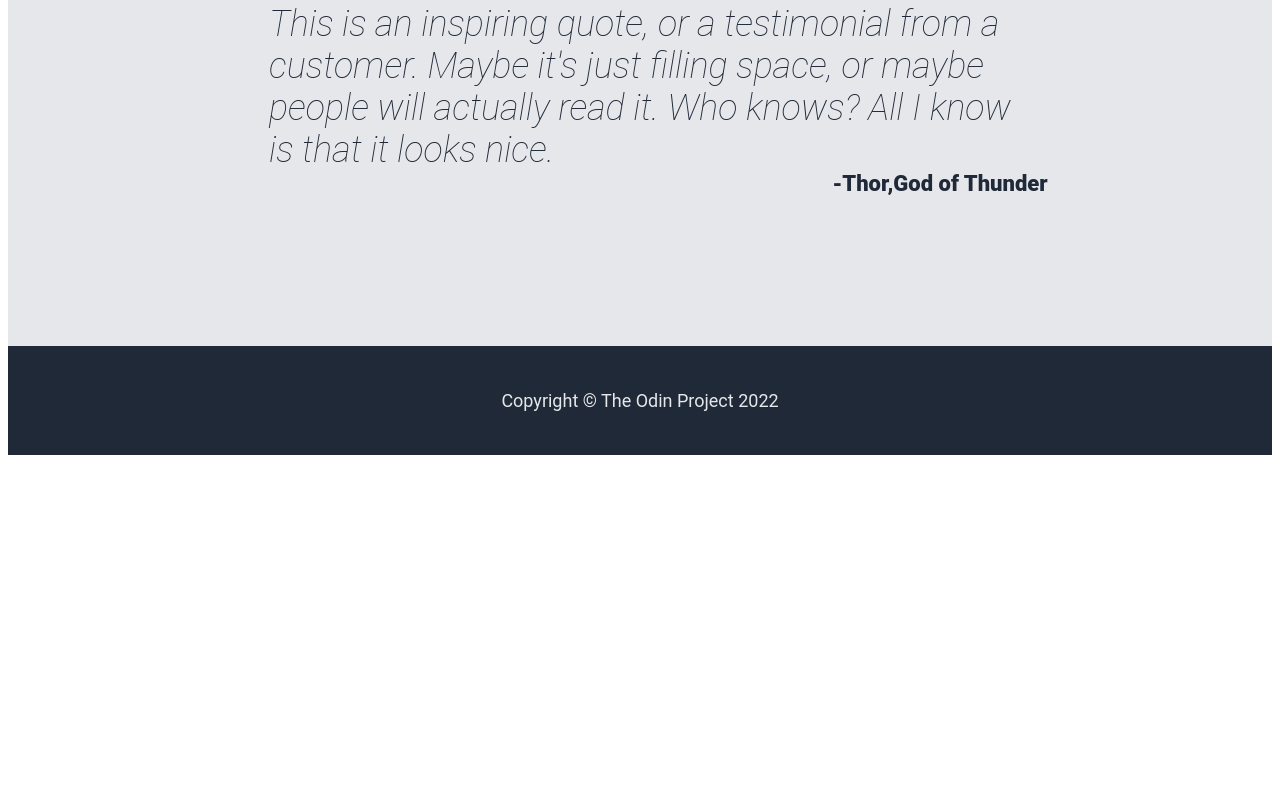
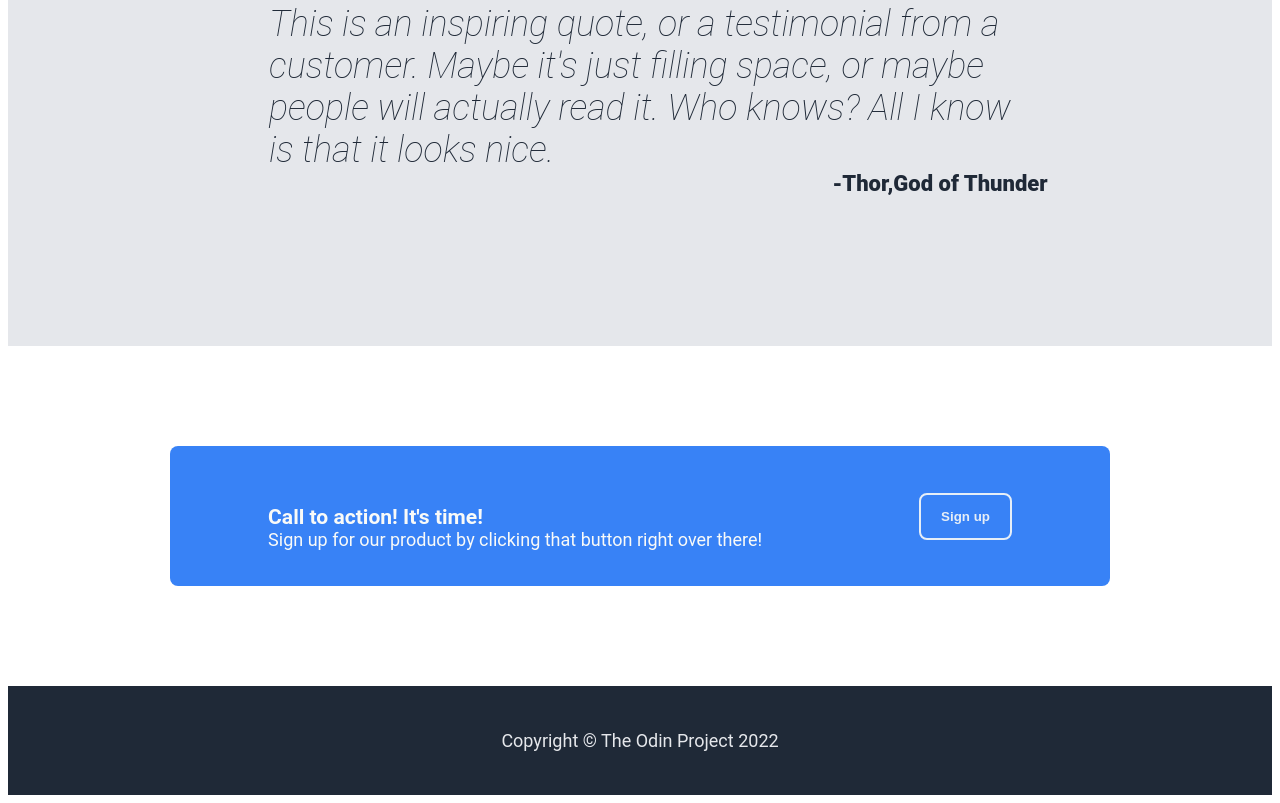
Before and after one commit to georgivv7/odin-Landing-Page, a plain HTML site: page index.html in a window 1280 px wide. Shown: the part 1192-1995 px from the top of the page. Before the commit the page ends 1655 px from the top, so only its background shows below. Drawn offline with Linux system fonts and the light colour scheme.

Commit message:
Add call to action section

```diff
--- a/index.html
+++ b/index.html
@@ -62,6 +62,15 @@
         -Thor,God of Thunder
       </div>
     </div>
+    <div class="action">
+      <div class="action-box">
+          <div class="action-text">
+            <h3>Call to action! It's time!</h3>
+            Sign up for our product by clicking that button right over there!
+          </div>
+          <button class="button-action">Sign up</button>
+      </div>
+    </div>
     <footer>
       <p>Copyright &copy; The Odin Project 2022</p>
     </footer>
--- a/styles.css
+++ b/styles.css
@@ -55,6 +55,7 @@ h1{
 button{
     background-color: #3882F6;
     color: #F9FAF8;
+    font-weight: bolder;
     padding: 14px 20px;
     margin: 8px 0;
     border: none;
@@ -113,6 +114,31 @@ img{
     color: #1f2937;
     margin-left: 600px;
   }
+.action{
+    display: flex;
+    justify-content: center;
+}
+.action-box{
+    background-color: #3882F6;
+    border-radius: 8px;
+    color:#F9FAF8;
+    height: 100px;
+    width: 900px;
+    margin: 100px;
+    padding: 20px;
+    display: flex;
+    justify-content: space-around;
+    align-items: center;
+}
+h3{
+    margin-right: 280px;
+    margin-bottom: 0;
+}
+.button-action{
+    inherits: button;
+    border: 2px solid #F9FAF8;
+    border-radius: 8px;
+}
 footer{
     text-align: center;
     padding: 26px;
```
